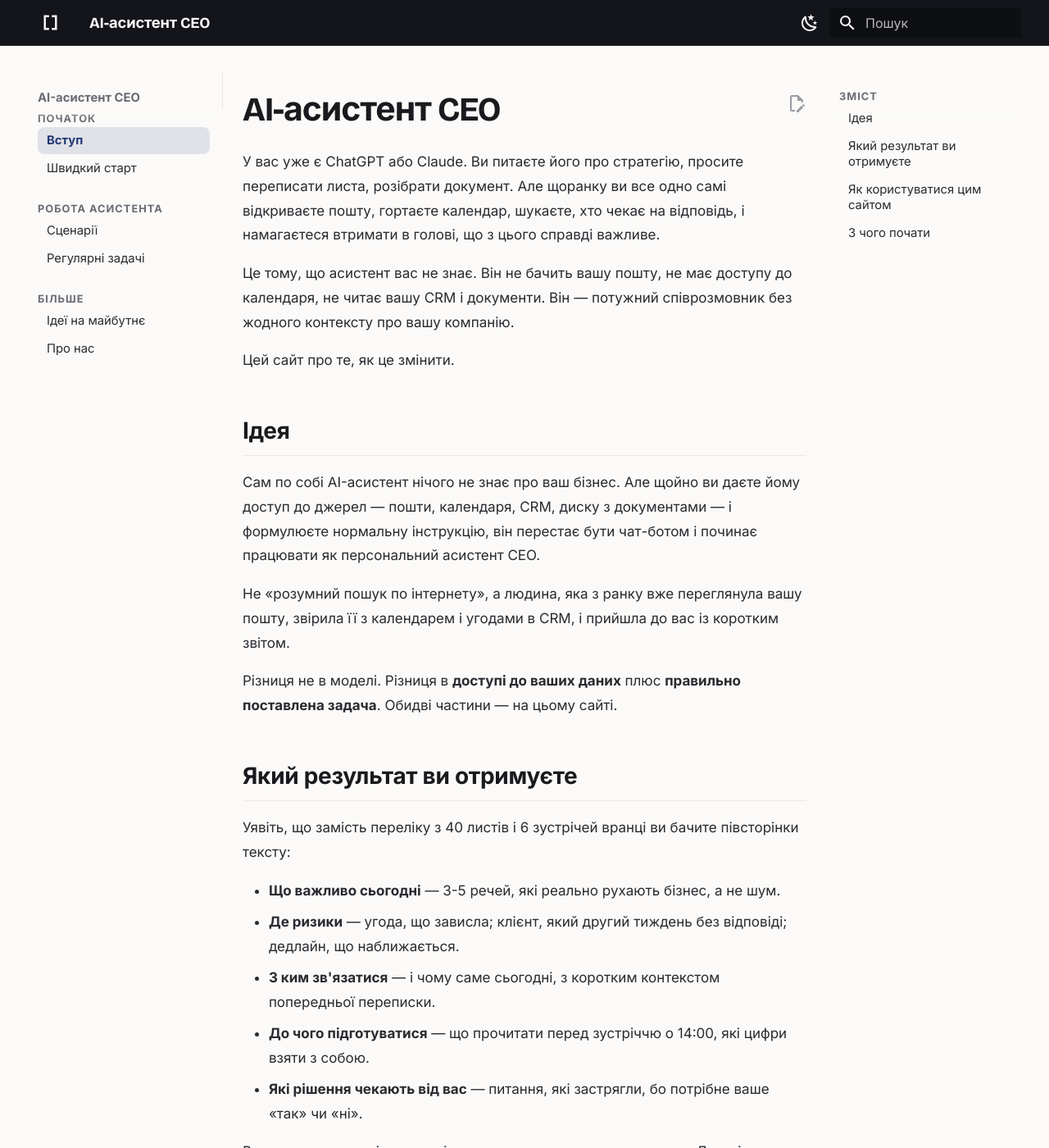
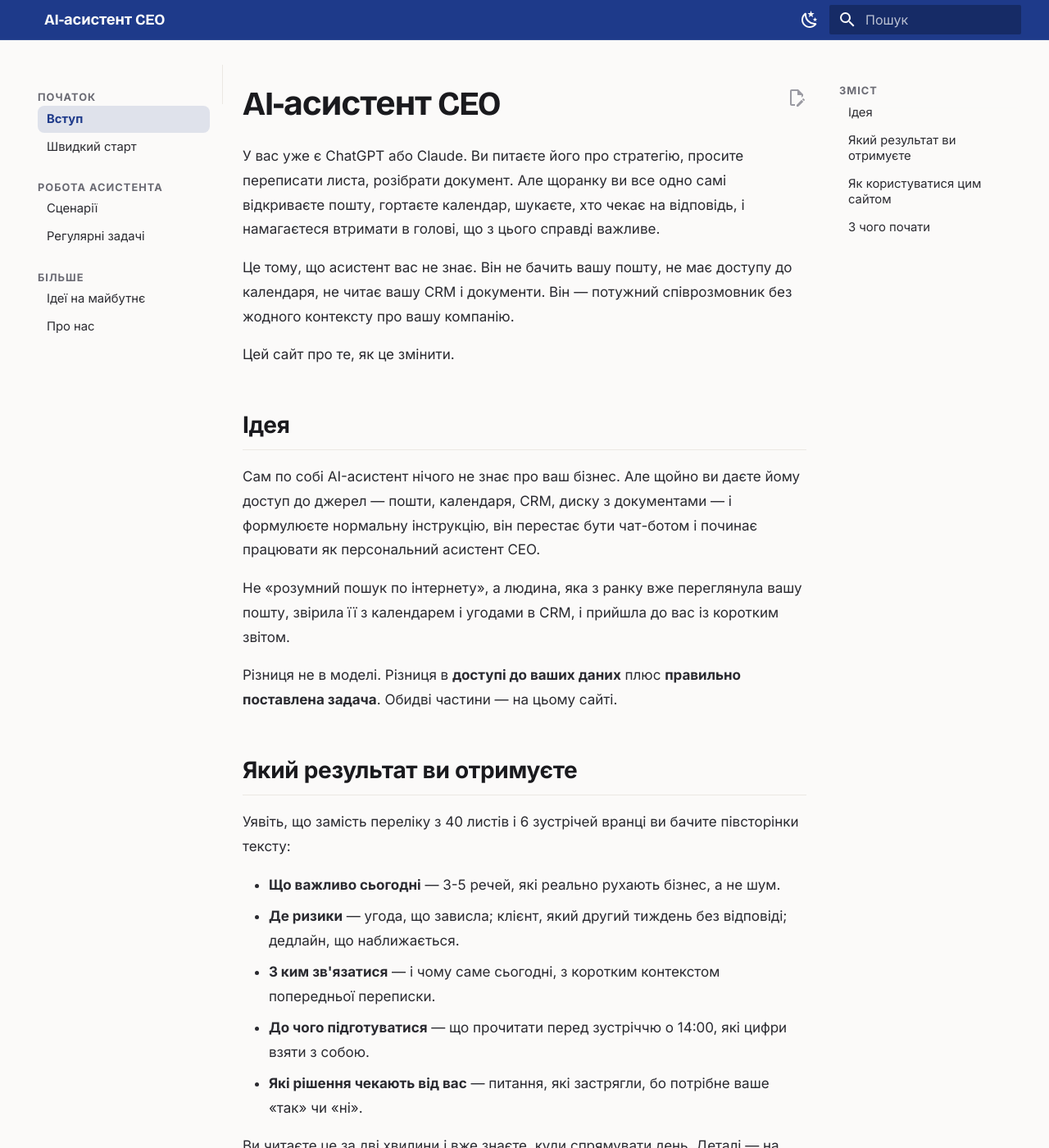
Before and after one commit to remilink/ceo-assistant, an MkDocs documentation site: the page built from docs/index.md, in a window 1280 px wide and 1400 px high. Shown: the whole window at 82% size. Built offline with MkDocs 1.6.1 and Material for MkDocs 9.7.7, drawn with Linux system fonts in a browser that asks for light colours; comment, search, counter and statistics services are not loaded; some of the changed text lies outside the part shown.

Commit message:
Header/footer: Remilink blue, drop logo, de-duplicate title
- Header + footer chrome recolored to Remilink blue (#1E3A8A); copyright strip darker blue.
- Remove header logo mark; wordmark stays once (also hide repeated site name in sidebar).
- Unify accent to the blue; refresh footer copy (drop 'AI-native доставка' calque).

```diff
--- a/docs/stylesheets/extra.css
+++ b/docs/stylesheets/extra.css
@@ -6,6 +6,7 @@
 
 :root {
   --rl-font-display: "Bricolage Grotesque", "Inter", system-ui, sans-serif;
+  --rl-blue: #1E3A8A;   /* Remilink blue — header, footer, accent */
 }
 
 /* ---- Light (default): warm paper, ink text, deep-navy accent ---- */
@@ -16,8 +17,8 @@
   --rl-muted:      #6A6A73;
   --rl-hairline:   #EBE8E3;
   --rl-hairline-2: #DED9D1;
-  --rl-accent:     #233876;
-  --rl-accent-2:   #1A2B5C;
+  --rl-accent:     #1E3A8A;
+  --rl-accent-2:   #16306F;
   --rl-code-bg:    #F5F3EF;
 
   --md-default-bg-color:        var(--rl-paper);
@@ -61,9 +62,9 @@
   --md-footer-bg-color--dark:   #070708;
 }
 
-/* Header + footer: always the black brand chrome, in both schemes */
-.md-header { background: #0B0B0D; box-shadow: 0 1px 0 rgba(255,255,255,.06); }
-.md-footer { background: #0B0B0D; }
+/* Header + footer: Remilink blue chrome, in both schemes */
+.md-header { background: var(--rl-blue) !important; box-shadow: 0 1px 0 rgba(255,255,255,.06); }
+.md-footer { background: var(--rl-blue) !important; }
 .md-header__title { font-family: var(--rl-font-display); font-weight: 600; }
 .md-header__button.md-logo img,
 .md-header__button.md-logo svg { height: 1.5rem; width: auto; }
@@ -231,8 +232,20 @@
 .md-header { box-shadow: none; border-bottom: 1px solid rgba(255,255,255,.09); }
 .md-header__title { font-size: .92rem; letter-spacing: -.01em; }
 .md-header__source { display: none; }
-.md-header__button.md-logo img,
-.md-header__button.md-logo svg { height: 1.55rem; }
+/* Remove the logo mark — the wordmark stays (once, in the header) */
+.md-header__button.md-logo,
+.md-nav__button.md-logo { display: none; }
+/* Do not repeat the site name in the sidebar on desktop */
+@media screen and (min-width: 76.25em) {
+  .md-nav--primary > .md-nav__title { display: none; }
+}
+/* Footer links legible on blue */
+.md-footer-copyright a,
+.md-footer a { color: rgba(255,255,255,.9); text-decoration: underline; text-underline-offset: .15em; }
+.md-footer-copyright a:hover,
+.md-footer a:hover { color: #fff; }
+/* Copyright strip: darker shade of the brand blue for depth */
+.md-footer-meta { background: #16296B; }
 
 /* Sidebar: a real rail with a soft active pill (GitBook feel) */
 @media screen and (min-width: 76.25em) {
--- a/mkdocs.yml
+++ b/mkdocs.yml
@@ -3,8 +3,8 @@ site_url: https://ceo-assistant.remilink.com/
 site_description: Готові промпти та сценарії, як перетворити ChatGPT або Claude на персонального асистента CEO — з доступом до пошти, календаря, CRM і документів.
 site_author: Remilink
 copyright: >
-  Зроблено <a href="https://remilink.com" target="_blank" rel="noopener">Remilink</a> —
-  AI-native доставка, яку ведуть senior AI-архітектори ·
+  Зроблено в <a href="https://remilink.com" target="_blank" rel="noopener">Remilink</a> —
+  доводимо AI-проєкти до продакшену ·
   <a href="mailto:hello@remilink.com">hello@remilink.com</a> ·
   <a href="https://remilink.com/book-a-call" target="_blank" rel="noopener">Feasibility Call</a>
 
```
